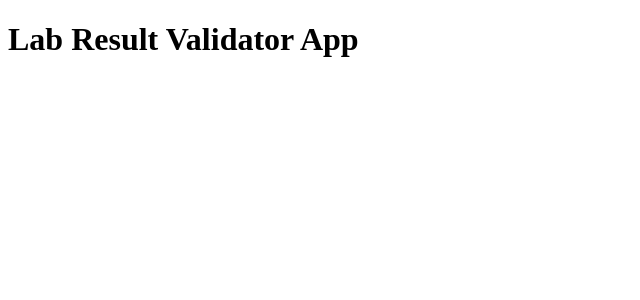
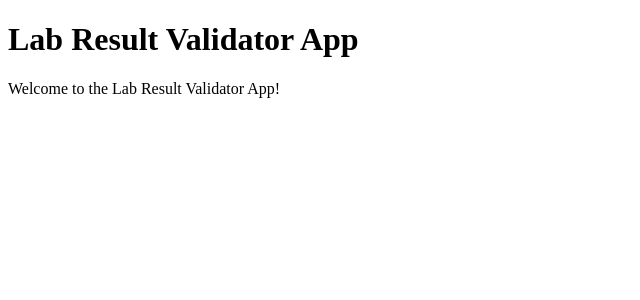
Before and after one commit to AmaliTech-Training-Academy/lab-results-validation-app-FE, a Vue app in the folder frontend/: page / in a window 1280 px wide. Shown: the top 300 px of the page, without its empty margins (0-640 px from the left). Built offline with nearby package versions, Linux system fonts and the light colour scheme.

Commit message:
chore/ scaffold initial folder structure

```diff
--- a/frontend/src/App.vue
+++ b/frontend/src/App.vue
@@ -2,6 +2,7 @@
 
 <template>
   <h1>Lab Result Validator App</h1>
+  <p>Welcome to the Lab Result Validator App!</p>
 </template>
 
 <style scoped></style>
```
